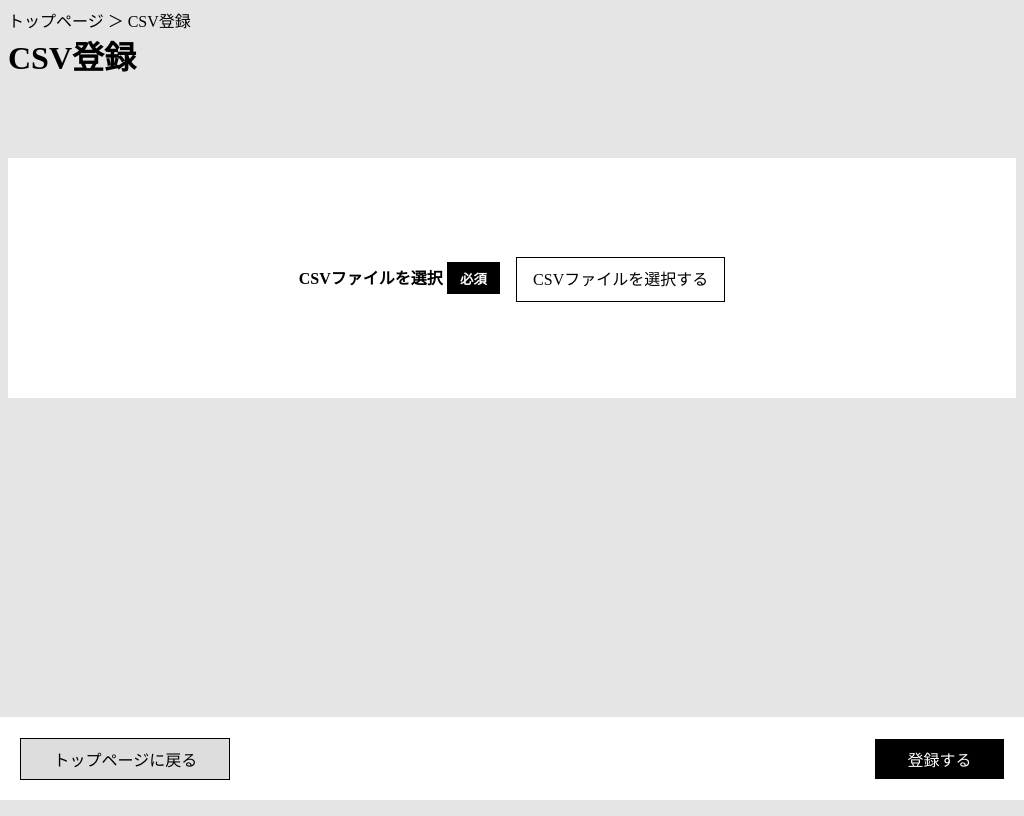
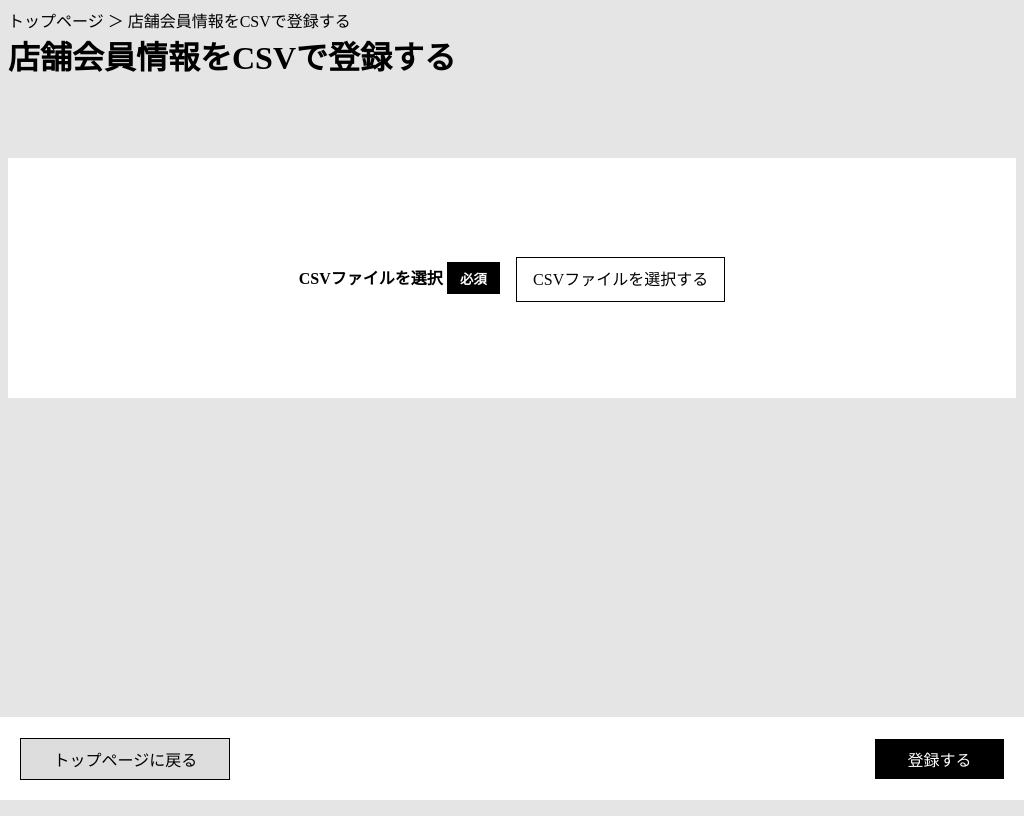
Before and after one commit to kiwa-kiwa/39system, an Electron app: page src/reupload.html in a window 1024 px wide. Drawn offline with Linux system fonts and the light colour scheme.

Commit message:
some html content changed

```diff
--- a/src/reupload.html
+++ b/src/reupload.html
@@ -13,10 +13,10 @@
   <body class="reupload">
     <div class="top">
       <div class="pagination">
-        <span>トップページ ＞ CSV登録</span>
+        <span>トップページ ＞ 店舗会員情報をCSVで登録する</span>
       </div>
       <div class="title">
-        <h2>CSV登録</h2>
+        <h2>店舗会員情報をCSVで登録する</h2>
       </div>
     </div>
     <div class="upload-box">
```
Also changed, not shown: src/ecupload.html (+2 -2 lines).
